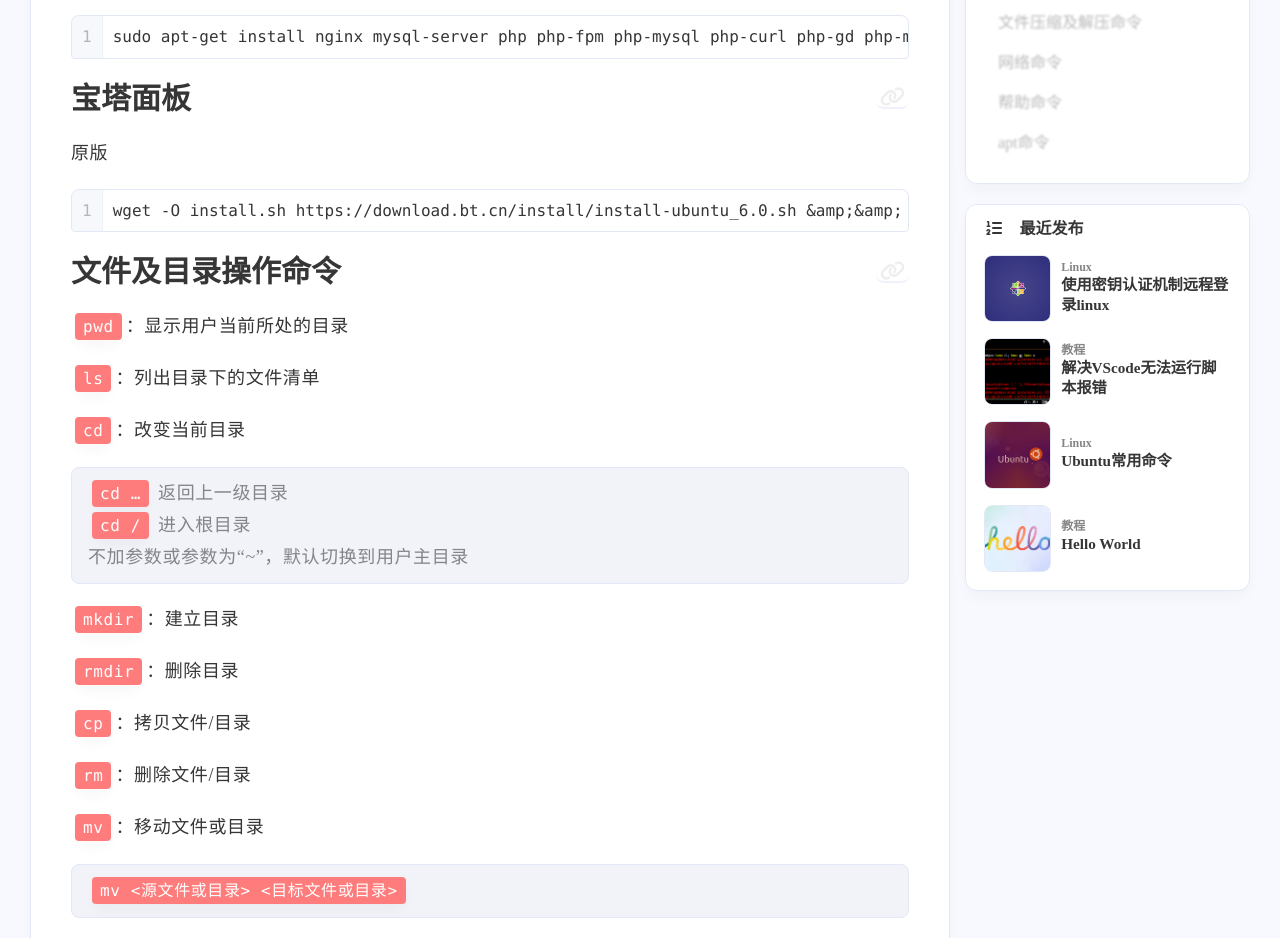
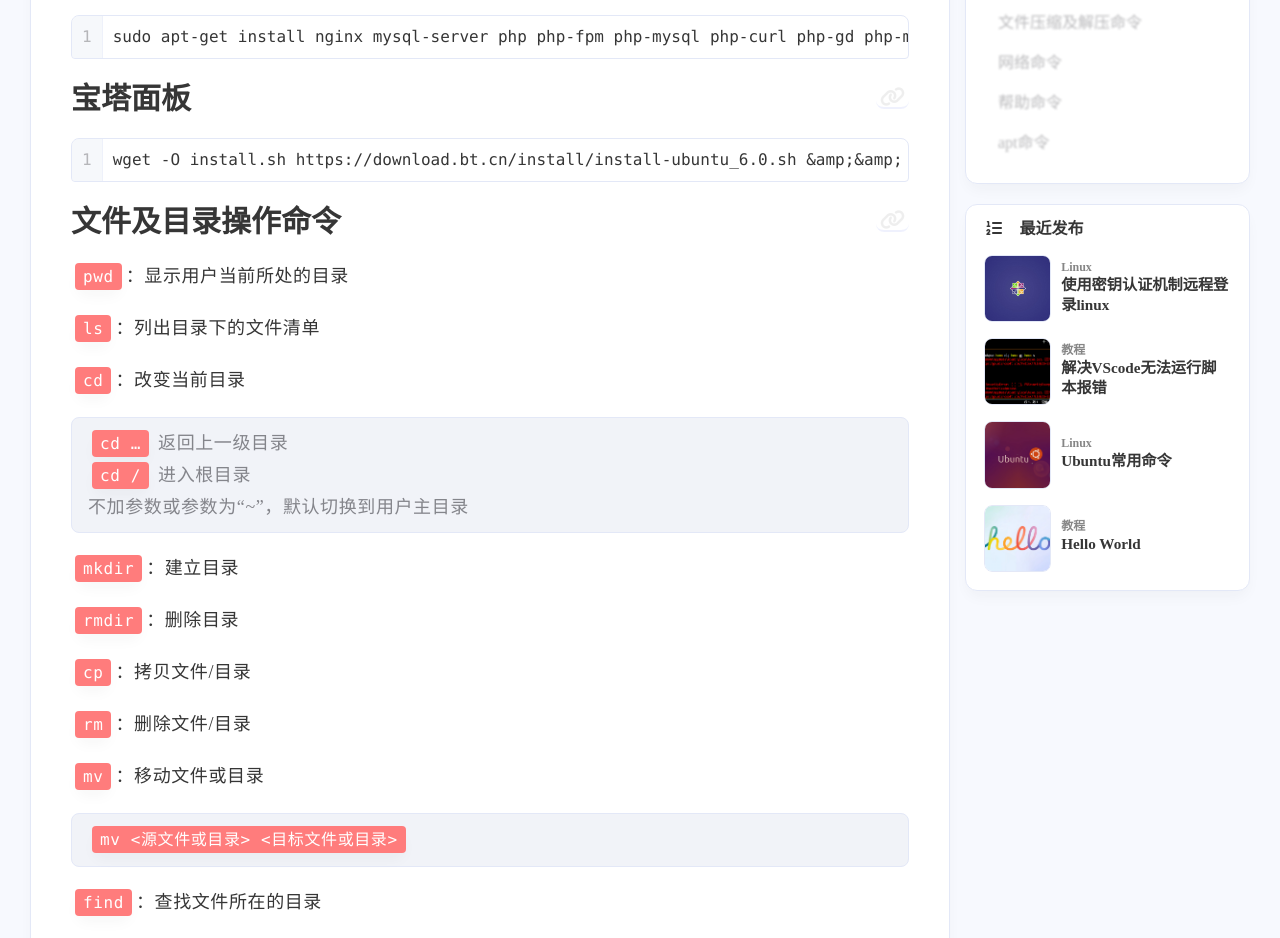
Before and after one commit to xiaoming-xmdvps/xiaoming-xmdvps.github.io, a plain HTML site: page 2023/08/14/Ubuntu常用命令/index.html in a window 1280 px wide. Shown: the part 1060-1998 px from the top of the page. Drawn offline with Linux system fonts and the light colour scheme; some packages are replaced by stand-ins of ours; a script that the page names is missing.

Commit message:
Site updated: 2023-09-04 19:04:39

```diff
--- a/2023/08/14/Ubuntu常用命令/index.html
+++ b/2023/08/14/Ubuntu常用命令/index.html
@@ -482,8 +482,7 @@
 
 <h1 id="LNMP环境安装"><a href="#LNMP环境安装" class="headerlink" title="LNMP环境安装"></a>LNMP环境安装</h1><figure class="highlight plaintext"><table><tr><td class="gutter"><pre><span class="line">1</span><br></pre></td><td class="code"><pre><span class="line">sudo apt-get install nginx mysql-server php php-fpm php-mysql php-curl php-gd php-mbstring php-xml php-zip</span><br></pre></td></tr></table></figure>
 
-<h1 id="宝塔面板"><a href="#宝塔面板" class="headerlink" title="宝塔面板"></a>宝塔面板</h1><p>原版</p>
-<figure class="highlight plaintext"><table><tr><td class="gutter"><pre><span class="line">1</span><br></pre></td><td class="code"><pre><span class="line">wget -O install.sh https://download.bt.cn/install/install-ubuntu_6.0.sh &amp;amp;&amp;amp; sudo bash install.sh ed8484bec</span><br></pre></td></tr></table></figure>
+<h1 id="宝塔面板"><a href="#宝塔面板" class="headerlink" title="宝塔面板"></a>宝塔面板</h1><figure class="highlight plaintext"><table><tr><td class="gutter"><pre><span class="line">1</span><br></pre></td><td class="code"><pre><span class="line">wget -O install.sh https://download.bt.cn/install/install-ubuntu_6.0.sh &amp;amp;&amp;amp; sudo bash install.sh ed8484bec</span><br></pre></td></tr></table></figure>
 
 <h1 id="文件及目录操作命令"><a href="#文件及目录操作命令" class="headerlink" title="文件及目录操作命令"></a>文件及目录操作命令</h1><p><code>pwd</code>：显示用户当前所处的目录</p>
 <p><code>ls</code>：列出目录下的文件清单</p>
```
Also changed, not shown: 404.html (+1 -1 lines), links/index.html (+1 -1 lines).
